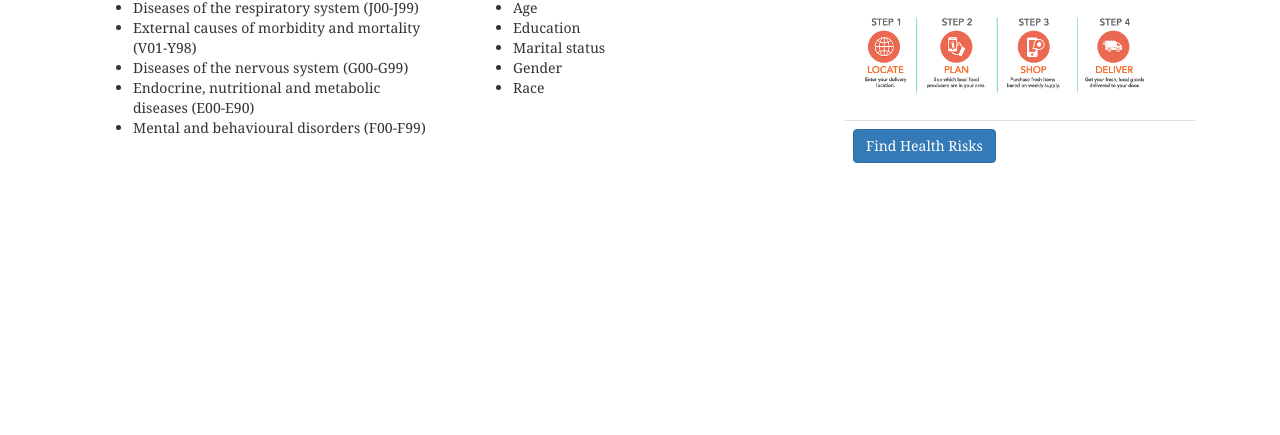
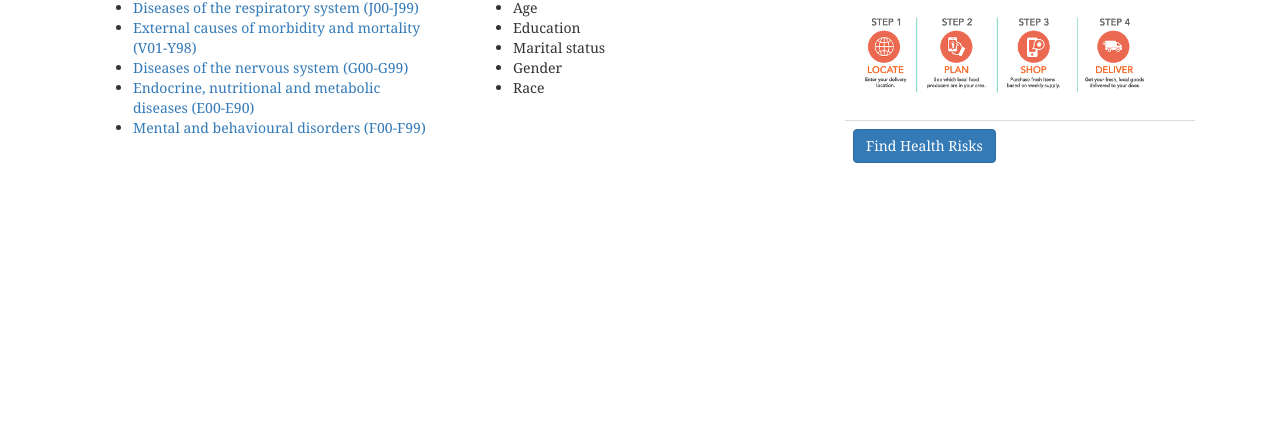
Before and after one commit to Rob-Ottogalli/Project-3-COD-Predictors, a plain HTML site: page templates/index.html in a window 1280 px wide. Shown: the part 365-800 px from the top of the page. Drawn offline with nearby package versions, Linux system fonts and the light colour scheme; files that its build step writes are made by us from their sources.

Commit message:
Connected disease templates to flask endpoints, and create hyperlinks on index.html to each disease

```diff
--- a/templates/index.html
+++ b/templates/index.html
@@ -35,11 +35,11 @@
                 <tr>
                     <td>
                         <ul style="font-family: Georgia, 'Times New Roman', Times, serif;">
-                            <li>Diseases of the respiratory system (J00-J99)</li>
-                            <li>External causes of morbidity and mortality (V01-Y98)</li>
-                            <li>Diseases of the nervous system (G00-G99)</li>
-                            <li>Endocrine, nutritional and metabolic diseases (E00-E90)</li>
-                            <li>Mental and behavioural disorders (F00-F99)</li>
+                            <li><a href="/respiratory_diseases">Diseases of the respiratory system (J00-J99)</a></li>
+                            <li><a href="/external_causes">External causes of morbidity and mortality (V01-Y98)</a></li>
+                            <li><a href="/nervous_system">Diseases of the nervous system (G00-G99)</a></li>
+                            <li><a href="/metabolic_disorders">Endocrine, nutritional and metabolic diseases (E00-E90)</a></li>
+                            <li><a href="/mental_disorders">Mental and behavioural disorders (F00-F99)</a></li>
                         </ul>
                     </td>
                 </tr>
```
Also changed, not shown: 1 other file.
